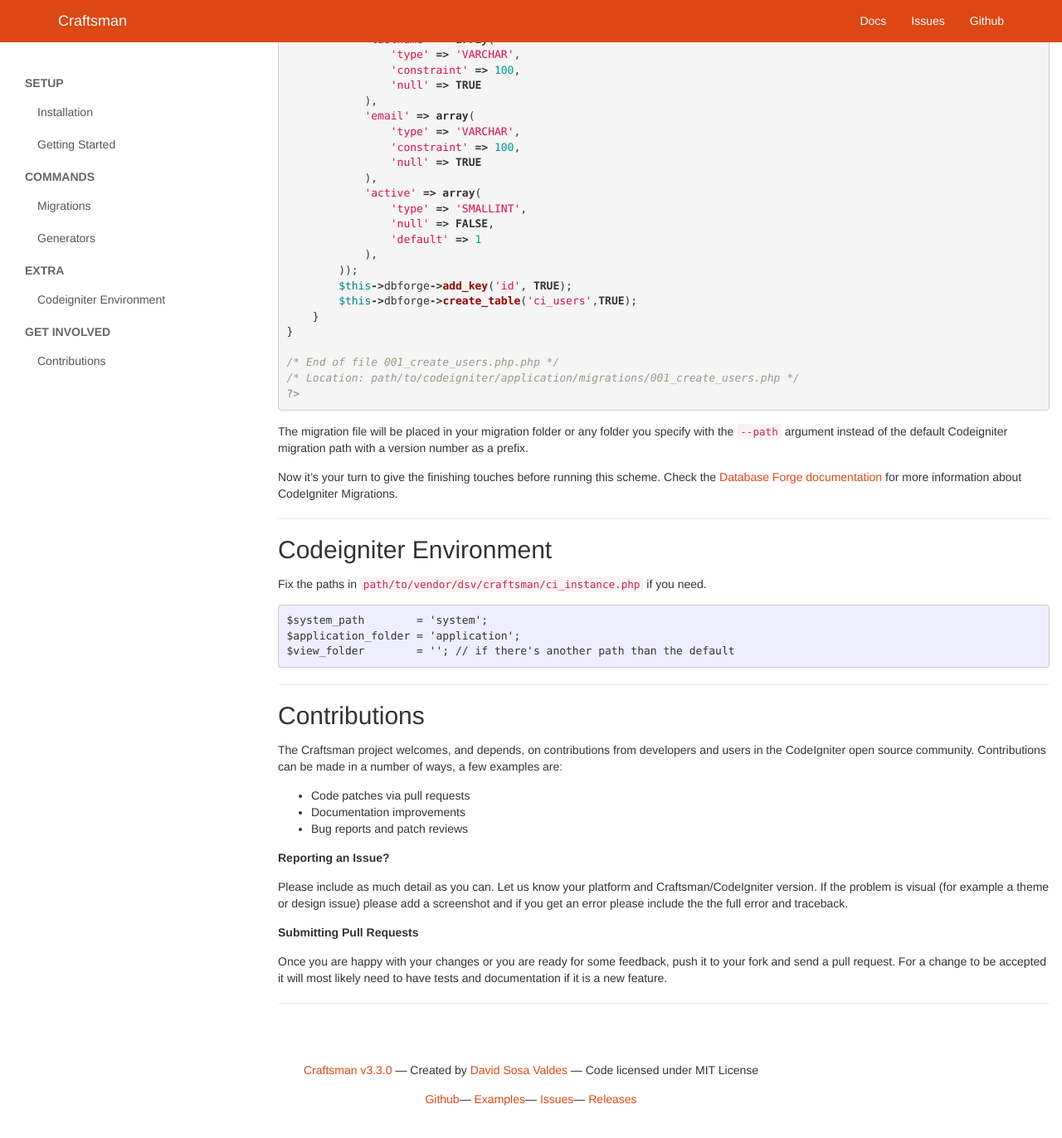
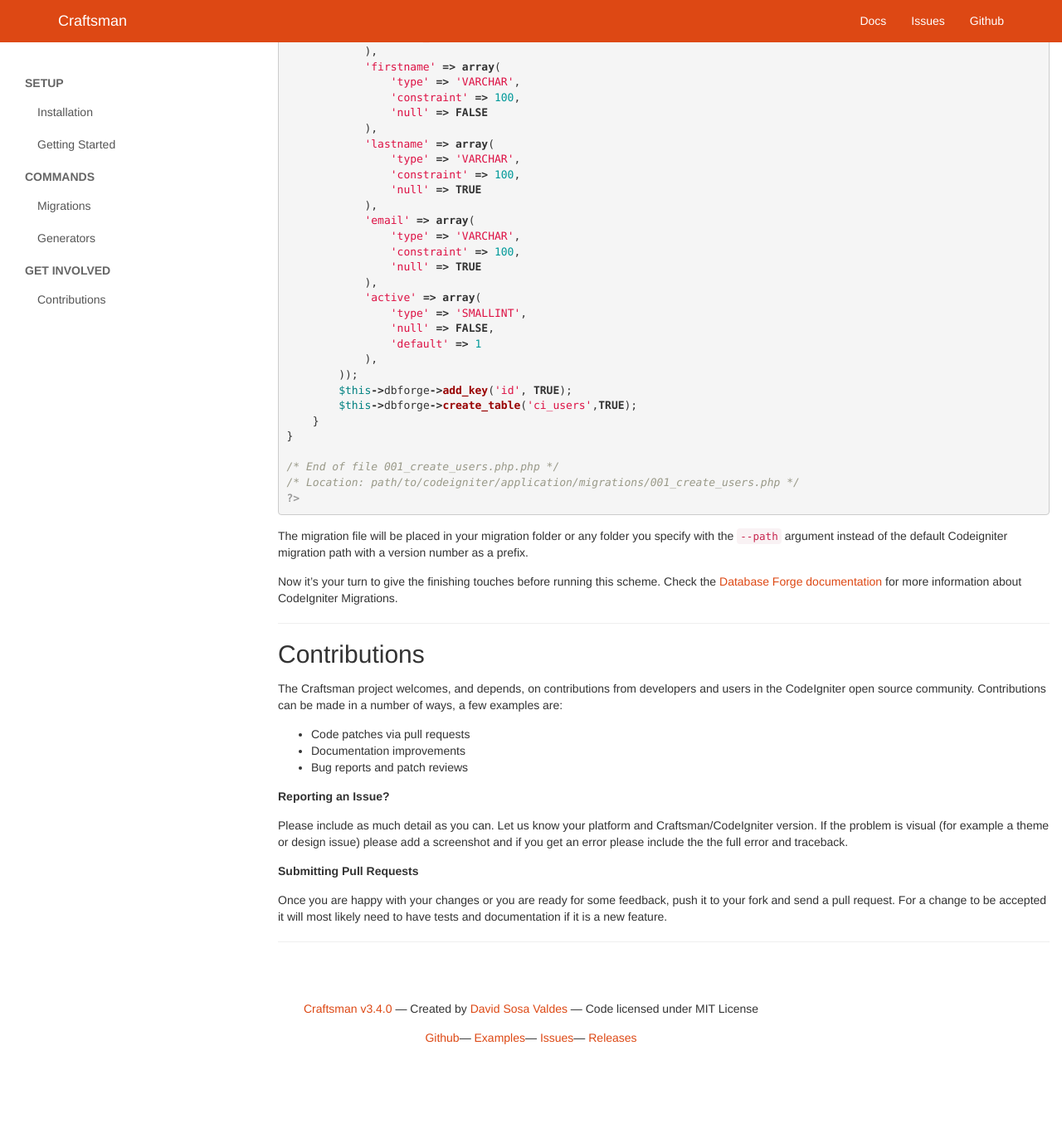
Before and after one commit to aa6my/Craftsman, a Jekyll site: the page built from _pages/docs.md, in a window 1280 px wide and 1400 px high, scrolled down 6467 px. Shown: the top 1372 px of the window at 83% size. Built offline with Jekyll 4.4.1, drawn with Linux system fonts in a browser that asks for light colours; nearby versions of some CDN libraries; after the commit the page ends 7793 px from its top, so only the background shows below that; some of the changed text lies outside the part shown.

Commit message:
Update docs

```diff
--- a/_config.yml
+++ b/_config.yml
@@ -18,7 +18,7 @@ github_username: davidsosavaldes
 issues: "/issues"
 releases: "/wiki/Release-Notes"
 motto: "Provides a number of helpful commands for your use while developing your application."
-version: 3.3.0
+version: 3.4.0
 demo: "https://www.youtube-nocookie.com/embed/JA51oVUoWRc?rel=0&amp;showinfo=0&amp;hd=1"
 license: 'MIT'
 
--- a/_pages/docs.md
+++ b/_pages/docs.md
@@ -11,8 +11,6 @@ menu:
   - commands:
         Migrations              : "#migrations"
         Generators              : "#generators"
-  - extra:
-        Codeigniter Environment : "#codeigniter-environment"
   - get involved:
         Contributions           : "#contributions"
 ---
@@ -67,7 +65,7 @@ Migrations
 
 Migration schemes are simple files that hold the commands to apply and remove changes to your database. It allows you to easily keep track of changes made in your app. They may create/modify tables or fields, etc. But they are not limited to just changing the schema. You could use them to fix bad data in the database or populate new fields.
 
-##Migration file names
+## Migration file names
 
 Each Migration is run in numeric order forward or backwards depending on the method taken. Two numbering styles are available:
 
@@ -76,7 +74,7 @@ Each Migration is run in numeric order forward or backwards depending on the met
 
 By default Craftsman uses the sequential style but it can be forced to change with the `--timestamp` argument used with every migration command listed bellow.
 
-##Displaying info
+## Displaying info
 
 You can display the current migration information with the comand:
 
@@ -124,7 +122,7 @@ Below the information table there is a legend witch indicates the action to take
 
 Each migration command shows relevant information to perform some action and it asks a Yes/No question to the user before perform some action.
 
-##Running migrations
+## Running migrations
 
 Migrations are designed to be mostly automatic, but you’ll need to know when to make migrations, when to run them, and the common problems you might run into. Here's a list of possible options.
 
@@ -140,7 +138,7 @@ Version can be used to roll back changes or step forwards programmatically to sp
 
 	php path/to/craftsman migration:version <number>
 
-##Rolling-back migrations
+## Rolling-back migrations
 
 Allows you to quickly roll back and forth through the history of the migration schema, so as to work with desired version. Here's a list of possible options.
 
@@ -165,7 +163,7 @@ Generators
 
 Craftsman provides a variety of generators to speed up your development process.
 
-##Controller
+## Controller
 
 Generate a controller with:
 
@@ -260,7 +258,7 @@ You can put the controller inside a different directory with the `--path` argume
 
     php path/to/craftsman generator:controller foo --path='new/path/admin'
 
-##Model
+## Model
 
 Generate a model with:
 
@@ -289,7 +287,7 @@ Same as the [Controller Generator](#controller), you can put the model inside a
 
     php path/to/craftsman generator:controller foo --path='new/path/admin'
 
-##Migration
+## Migration
 
 Generate a migration with:
 
@@ -374,18 +372,6 @@ Now it's your turn to give the finishing touches before running this scheme. Che
 
 ----
 
-Codeigniter Environment
------------------------
-
-Fix the paths in `path/to/vendor/dsv/craftsman/ci_instance.php` if you need.
-
-    $system_path        = 'system';
-    $application_folder = 'application';
-    $view_folder        = ''; // if there's another path than the default
-
-----
-
-
 Contributions
 -------------
 
```
Also changed, not shown: Gemfile.lock.
